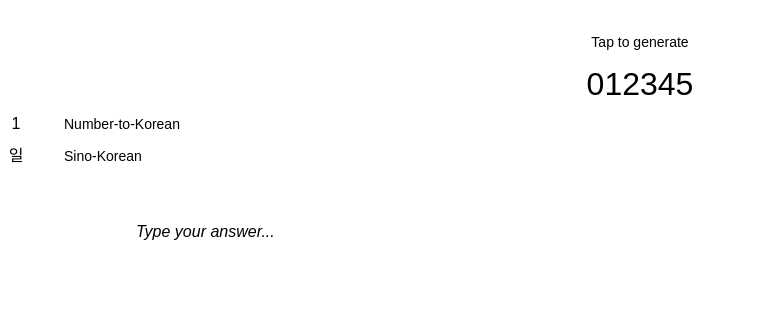
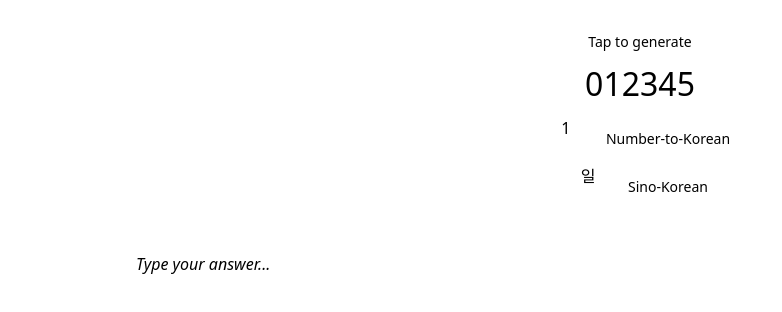
Before and after one commit to Pepi100/pages, a Next.js app: page / in a window 1280 px wide. Shown: the top 312 px of the page, without its empty margins (0-782 px from the left). Built offline with nearby package versions, Linux system fonts and the light colour scheme.

Commit message:
Input text type, stable adjustments

```diff
--- a/app/constants.ts
+++ b/app/constants.ts
@@ -38,7 +38,7 @@ export const NativeKoreanDict: { [key: number]: string } = {
   70: '일흔',
   80: '여든',
   90: '아흔',
-    100: '백' // Rare in native, but included for completeness
+  100: '백'
 };
 
 
@@ -62,3 +62,25 @@ export function toSinoKorean(num: number): string {
 
     return result;
   }
+
+export function toNativeKorean(num: number): string {
+  if (num <= 10) {
+    return NativeKoreanDict[num] || String(num);
+  }
+
+  let result = '';
+
+  // Handle tens (20, 30, etc.)
+  const tens = Math.floor(num / 10) * 10;
+  if (tens > 0) {
+    result += NativeKoreanDict[tens];
+  }
+
+  // Handle ones (1–9)
+  const ones = num % 10;
+  if (ones > 0) {
+    result += NativeKoreanDict[ones];
+  }
+
+  return result;
+}
--- a/app/globals.css
+++ b/app/globals.css
@@ -27,10 +27,10 @@
   }
 }
 
-body {
-  background: var(--background);
+body{
+  margin: 0;
+  background-color: var(--background);
   color: var(--text-color);
-  font-family: Arial, Helvetica, sans-serif;
 }
 
 .range-track {
@@ -49,12 +49,7 @@ body {
 }
 
 
-.toggle-switch {
-  display: flex;
-  align-items: center;
-  gap: 0.5rem;
-  min-width: 14rem;
-}
+
 
 .toggle-button {
   position: relative;
@@ -62,7 +57,7 @@ body {
   width: 3.5rem;   /* previously 2.75rem (w-11) */
   height: 2rem;    /* previously 1.5rem (h-6) */
   border-radius: 9999px;
-  /* transition: background-color 0.2s; */
+
   outline: none;
   background-color: var(--secondary-color);
 }
@@ -71,8 +66,8 @@ body {
   display: flex;
   justify-content: center;
   align-items: center;
-  width: 1.5rem;   /* previously 1rem */
-  height: 1.5rem;  /* previously 1rem */
+  width: 1.5rem;
+  height: 1.5rem;
   border-radius: 9999px;
   background-color: var(--primary-color);
   color: var(--text-color);
@@ -87,7 +82,7 @@ body {
   font-size: 1rem; /* Adjust text size */
   padding: 0.5rem; /* Adjust padding for better spacing */
   border: 2px solid var(--text-color); /* Border with a light grey color */
-  color: var(--primary-color);
+  color: var(--text-color);
   border-radius: 0.6rem; /* Slight rounded corners */
   width: 80%;
   box-sizing: border-box; /* Includes padding and border in width calculation */
@@ -152,17 +147,9 @@ body {
 
   }
 
-  .menu-mobile .buttons-mobile{
-    display: flex;
-    margin-top: 2rem;
-    justify-content: space-around;
-
-  }
-
   .range-thumb {
     height: 1.5rem;
     width: 1.5rem;
-
   }
 
   .range-track {
@@ -186,6 +173,21 @@ body {
     font-size: 0.75rem; /* make them smaller */
   }
 
+  .menu-mobile .buttons-mobile{
+    display: flex;
+    margin-top: 2rem;
+    justify-content: space-around;
+
+  }
+
+  .toggle-switch {
+    display: flex;
+    align-items: center;
+    gap: 0.3rem;
+    min-width: 1rem;
+    margin: 0;
+    padding: 0;
+  }
 
 
 }
--- a/app/page.tsx
+++ b/app/page.tsx
@@ -2,7 +2,7 @@
 
 import { useState } from 'react';
 import { Range } from 'react-range';
-import { VALUE_STEPS, toSinoKorean} from './constants';
+import { VALUE_STEPS, toSinoKorean, toNativeKorean} from './constants';
 import ToggleSwitch from './components/ToggleSwitch'; // adjust path if needed
 
 
@@ -32,14 +32,27 @@ export default function Home() {
     const max = VALUE_STEPS[random_stage + 1];
 
 
-    let newRandom = old;
-    while(newRandom == old)
-      newRandom = Math.floor(Math.random() * (max - min + 1) + min);
+    let newRandomNumber = old;
+    while(newRandomNumber == old)
+      newRandomNumber = Math.floor(Math.random() * (max - min + 1) + min);
 
-    setRandom(newRandom);
+    setRandom(newRandomNumber);
 
 
   };
+
+  const getOutput = () =>{
+    if (numberToKorean === 1){
+      return random;
+    }else{
+      if(sino){
+        return toSinoKorean(random);
+      }else{
+        return toNativeKorean(random);
+      }
+
+    }
+  }
 
   const handleInputChange = (e: React.ChangeEvent<HTMLInputElement>) => {
     setUserInput(e.target.value);
@@ -60,7 +73,7 @@ export default function Home() {
   return (
     <main style={{ fontSize: '2rem', textAlign: 'center', marginTop: '2rem' }}>
     <p className={`main-number-mobile ${random === -1 ? 'text-sm' : 'text-dynamic'}`} onClick={generateRandomValue}>
-      {random === -1 ? "Tap to generate" : random}
+      {random === -1 ? "Tap to generate" : getOutput()}
     </p>
 
     <div className="menu-mobile">
@@ -115,7 +128,7 @@ export default function Home() {
     <div style={{ marginTop: '30px' }}>
 
     <input
-      type="text"
+      type= {numberToKorean === 1 ? "text" : "number"}
       placeholder="Type your answer..."
       value={userInput}
       onChange={handleInputChange}
@@ -126,6 +139,7 @@ export default function Home() {
       }}
       className="input-field"  /* Apply the CSS class */
     />
+
         <p style={{ marginTop: '10px', color: feedback.includes('Correct') ? 'green' : 'red' }}></p>
 
     </div>
```
Lines whose indentation alone changed are shown as unchanged.
